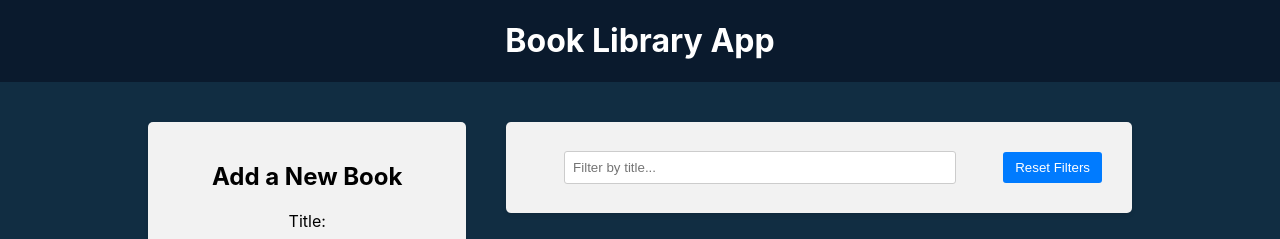
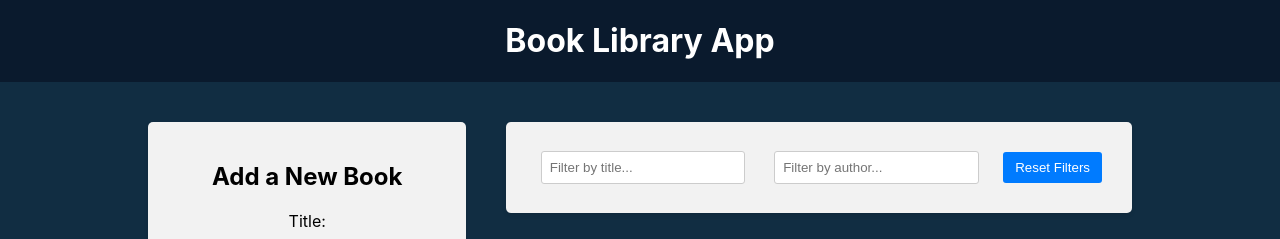
Before and after one commit to Kilar07/React-Redux, a React (Create React App) app in the folder frontend/: page / in a window 1280 px wide. Shown: the top 239 px of the page. Built offline with nearby package versions, Linux system fonts and the light colour scheme.

Commit message:
Filter by author

```diff
--- a/frontend/src/components/BookList/BookList.js
+++ b/frontend/src/components/BookList/BookList.js
@@ -2,12 +2,16 @@
 import { useSelector, useDispatch } from "react-redux";
 import { BsBookmarkStar, BsBookmarkStarFill } from "react-icons/bs";
 import { deleteBook, toggleFavorite } from "../../redux/books/actionCreators";
-import { selectTitleFilter } from "../../redux/slices/filterSlice";
+import {
+  selectTitleFilter,
+  selectAuthorFilter,
+} from "../../redux/slices/filterSlice";
 import "./BookList.css";
 
 const BookList = () => {
   const books = useSelector((state) => state.books);
   const titleFilter = useSelector(selectTitleFilter);
+  const authorFilter = useSelector(selectAuthorFilter);
   const dispatch = useDispatch();
 
   const handleDeleteBook = (id) => {
@@ -22,7 +26,12 @@
     const matchesTitle = book.title
       .toLowerCase()
       .includes(titleFilter.toLowerCase());
-    return matchesTitle;
+
+    const matchesAuthor = book.author
+      .toLowerCase()
+      .includes(authorFilter.toLowerCase());
+
+    return matchesAuthor && matchesTitle;
   });
 
   return (
--- a/frontend/src/components/Filter/Filter.js
+++ b/frontend/src/components/Filter/Filter.js
@@ -4,15 +4,22 @@
   setTitleFilter,
   resetFilters,
   selectTitleFilter,
+  selectAuthorFilter,
+  setAuthorFilter,
 } from "../../redux/slices/filterSlice";
 import "./Filter.css";
 
 const Filter = () => {
   const dispatch = useDispatch();
   const titleFilter = useSelector(selectTitleFilter);
+  const authorFilter = useSelector(selectAuthorFilter);
 
   const handleTitleFilterChange = (e) => {
     dispatch(setTitleFilter(e.target.value));
+  };
+
+  const handleAuthorFilterChange = (e) => {
+    dispatch(setAuthorFilter(e.target.value));
   };
 
   const handleResetFlters = () => {
@@ -30,7 +37,17 @@
             onChange={handleTitleFilterChange}
           />
         </div>
-        <button type="button" onClick={handleResetFlters}>Reset Filters</button>
+        <div className="filter-group">
+          <input
+            type="text"
+            value={authorFilter}
+            placeholder="Filter by author..."
+            onChange={handleAuthorFilterChange}
+          />
+        </div>
+        <button type="button" onClick={handleResetFlters}>
+          Reset Filters
+        </button>
       </div>
     </div>
   );
--- a/frontend/src/redux/slices/filterSlice.js
+++ b/frontend/src/redux/slices/filterSlice.js
@@ -2,6 +2,7 @@
 
 const initialState = {
   title: "",
+  author: "",
 };
 
 const filterSlice = createSlice({
@@ -9,17 +10,23 @@
   initialState,
   reducers: {
     setTitleFilter: (state, action) => {
-      state.title = action.payload
+      state.title = action.payload;
       // return { ...state, title: action.payload };
     },
     resetFilters: (state) => {
-      return initialState
-    }
+      return initialState;
+    },
+    setAuthorFilter: (state, action) => {
+      state.author = action.payload;
+    },
   },
 });
 
-export const { setTitleFilter, resetFilters } = filterSlice.actions;
+export const { setTitleFilter, resetFilters, setAuthorFilter } =
+  filterSlice.actions;
 
-export const selectTitleFilter = (state) => state.filter.title
+export const selectTitleFilter = (state) => state.filter.title;
+
+export const selectAuthorFilter = (state) => state.filter.author;
 
 export default filterSlice.reducer;
```
